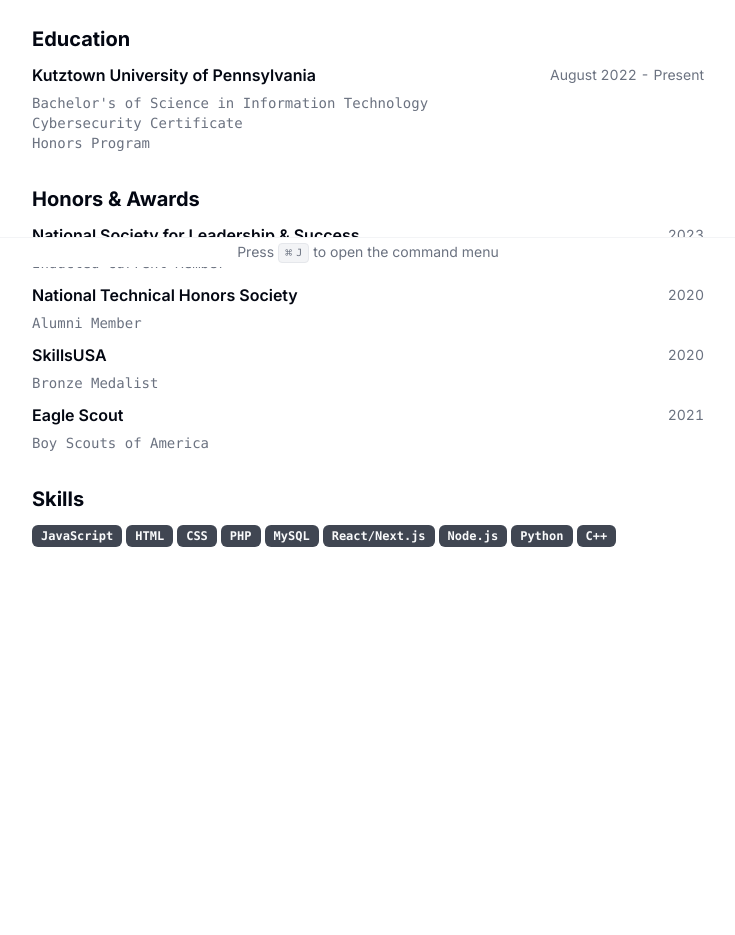
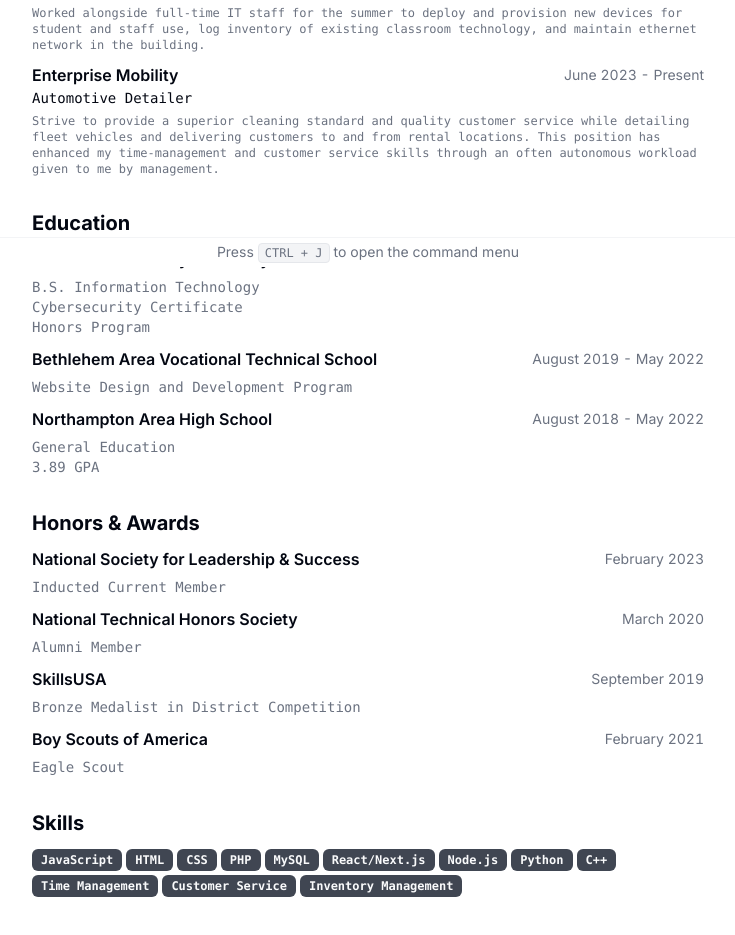
Before and after one commit to reeceanderson/resume, a Next.js app: page / in a window 1280 px wide. Shown: the part 533-1468 px from the top of the page, without its empty margins (272-1007 px from the left). Before the commit the page ends 1144 px from the top, so only its background shows below. Built offline with nearby package versions, Linux system fonts and the light colour scheme.

Commit message:
Finishing touches on CV

```diff
--- a/src/app/page.tsx
+++ b/src/app/page.tsx
@@ -179,7 +179,7 @@
                 </CardHeader>
                 <CardContent className="mt-2">{honors.status}</CardContent>
               </Card>
-            )
+            );
           })}
         </Section>
 
--- a/src/components/command-menu.tsx
+++ b/src/components/command-menu.tsx
@@ -36,7 +36,7 @@
       <p className="fixed bottom-0 left-0 right-0 border-t border-t-muted bg-white p-1 text-center text-sm text-muted-foreground print:hidden">
         Press{" "}
         <kbd className="pointer-events-none inline-flex h-5 select-none items-center gap-1 rounded border bg-muted px-1.5 font-mono text-[10px] font-medium text-muted-foreground opacity-100">
-          <span className="text-xs">⌘</span>J
+          <span className="text-xs">CTRL + J</span>
         </kbd>{" "}
         to open the command menu
       </p>
--- a/src/data/resume-data.tsx
+++ b/src/data/resume-data.tsx
@@ -28,14 +28,18 @@
   location: "Kutztown University, Kutztown, Pennsylvania (US)",
   locationLink: "https://www.kutztown.edu",
   about:
-    "IT Student passionate about computing security and systems administration",
-  summary:
-    "I am a Sophomore at Kutztown University working towards my B.S. in Information Technology. As a student, my goal is to learn as much as possible about the industry. I'm currently experimenting with my homelab to learn how server networking and virtualization can be applied to workflows in the IT field. ",
+    "Passionate IT Student learning about computing security and systems administration.",
+  summary: (<>
+    I am a sophomore at Kutztown University working towards my B.S. in Information Technology. As a student, my goal is to learn as much as possible about the industry. I'm currently experimenting with my homelab to learn how server networking and virtualization can be applied to workflows in the IT field.
+    <br /><br />
+    Open to exploring internship or part-time employment opportunities in IT or cybersecurity while continuing my education.
+  </>),
+
   avatarUrl: "https://avatars.githubusercontent.com/u/55410535?s=400&u=7117faa8bf5c513082e64bf696e1c33dd921b1d9&v=4",
   personalWebsiteUrl: "https://reeceanderson.net",
   contact: {
-    email: "reeceandersonnn@gmail.com",
-    tel: "+14849342200",
+    email: "myself@reeceanderson.net",
+    tel: "4849342200",
     social: [
       {
         name: "GitHub",
@@ -54,13 +58,34 @@
       school: "Kutztown University of Pennsylvania",
       degree: (
           <>
-            Bachelor's of Science in Information Technology <br />
+            B.S. Information Technology <br />
             Cybersecurity Certificate <br />
             Honors Program
           </>
       ),
       start: "August 2022",
       end: "Present",
+    },
+    {
+      school: "Bethlehem Area Vocational Technical School",
+      degree: (
+          <>
+            Website Design and Development Program
+          </>
+      ),
+      start: "August 2019",
+      end: "May 2022",
+    },
+    {
+      school: "Northampton Area High School",
+      degree: (
+          <>
+            General Education <br />
+            3.89 GPA
+          </>
+      ),
+      start: "August 2018",
+      end: "May 2022",
     },
   ],
   work: [
@@ -73,7 +98,18 @@
       start: "May 2022",
       end: "August 2022",
       description:
-          "Worked alongside full-time IT staff to deploy and provision new devices for student and staff use, log inventory of existing classroom technology, and maintain ethernet network in the building.",
+          "Worked alongside full-time IT staff for the summer to deploy and provision new devices for student and staff use, log inventory of existing classroom technology, and maintain ethernet network in the building.",
+    },
+    {
+      company: "Enterprise Mobility",
+      link: "https://www.enterprise.com/en/home.html",
+      badges: [],
+      title: "Automotive Detailer",
+      logo: "",
+      start: "June 2023",
+      end: "Present",
+      description:
+          "Strive to provide a superior cleaning standard and quality customer service while detailing fleet vehicles and delivering customers to and from rental locations. This position has enhanced my time-management and customer service skills through an often autonomous workload given to me by management.",
     },
   ],
   skills: [
@@ -86,28 +122,31 @@
     "Node.js",
     "Python",
     "C++",
+    "Time Management",
+    "Customer Service",
+    "Inventory Management",
   ],
 
   honors: [
     {
       organization: "National Society for Leadership & Success",
       status: "Inducted Current Member",
-      joinDate: "2023",
+      joinDate: "February 2023",
     },
     {
       organization: "National Technical Honors Society",
       status: "Alumni Member",
-      joinDate: "2020",
+      joinDate: "March 2020",
     },
     {
       organization: "SkillsUSA",
-      status: "Bronze Medalist",
-      joinDate: "2020",
+      status: "Bronze Medalist in District Competition",
+      joinDate: "September 2019",
     },
     {
-      organization: "Eagle Scout",
-      status: "Boy Scouts of America",
-      joinDate: "2021",
+      organization: "Boy Scouts of America",
+      status: "Eagle Scout",
+      joinDate: "February 2021",
     },
   ],
 
```
